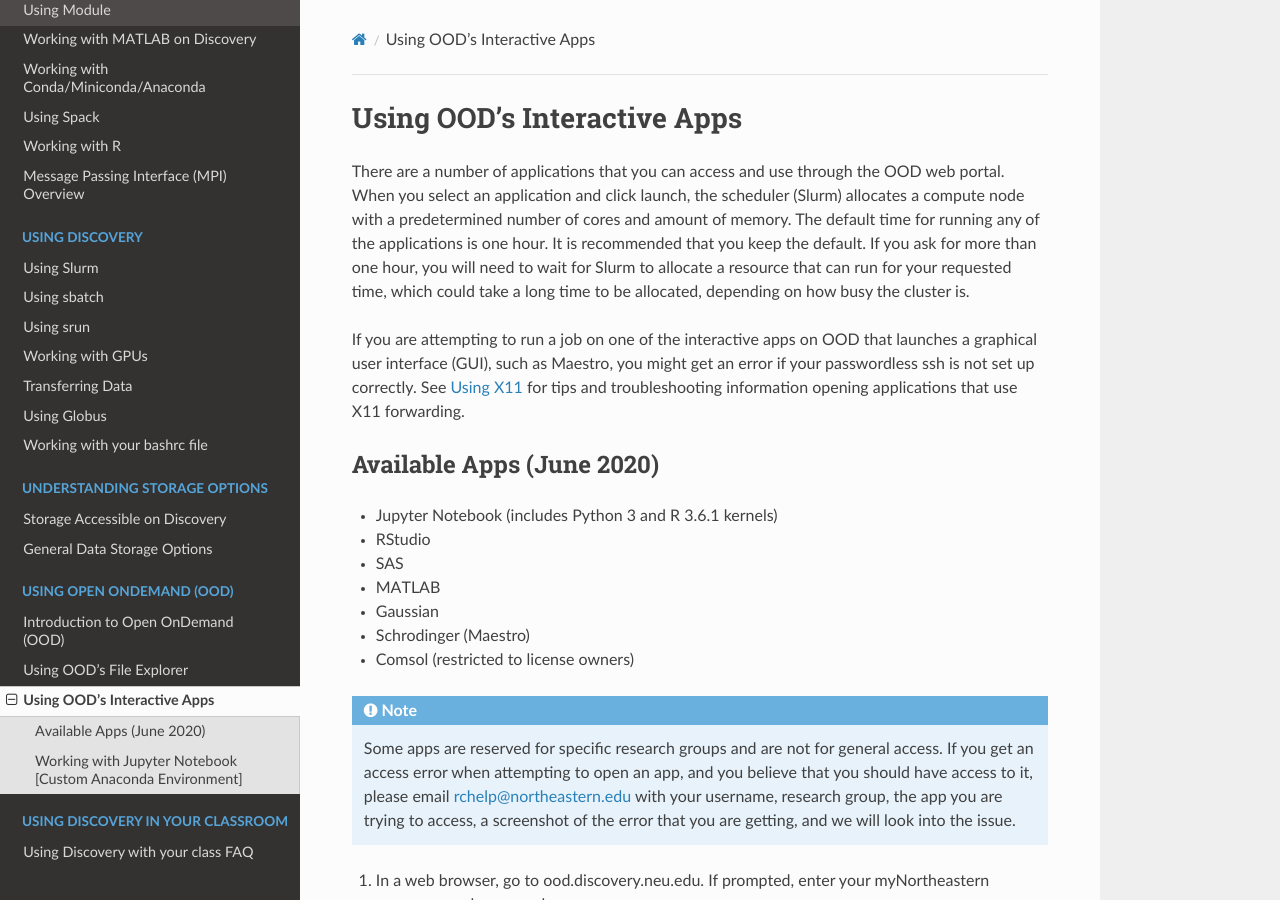
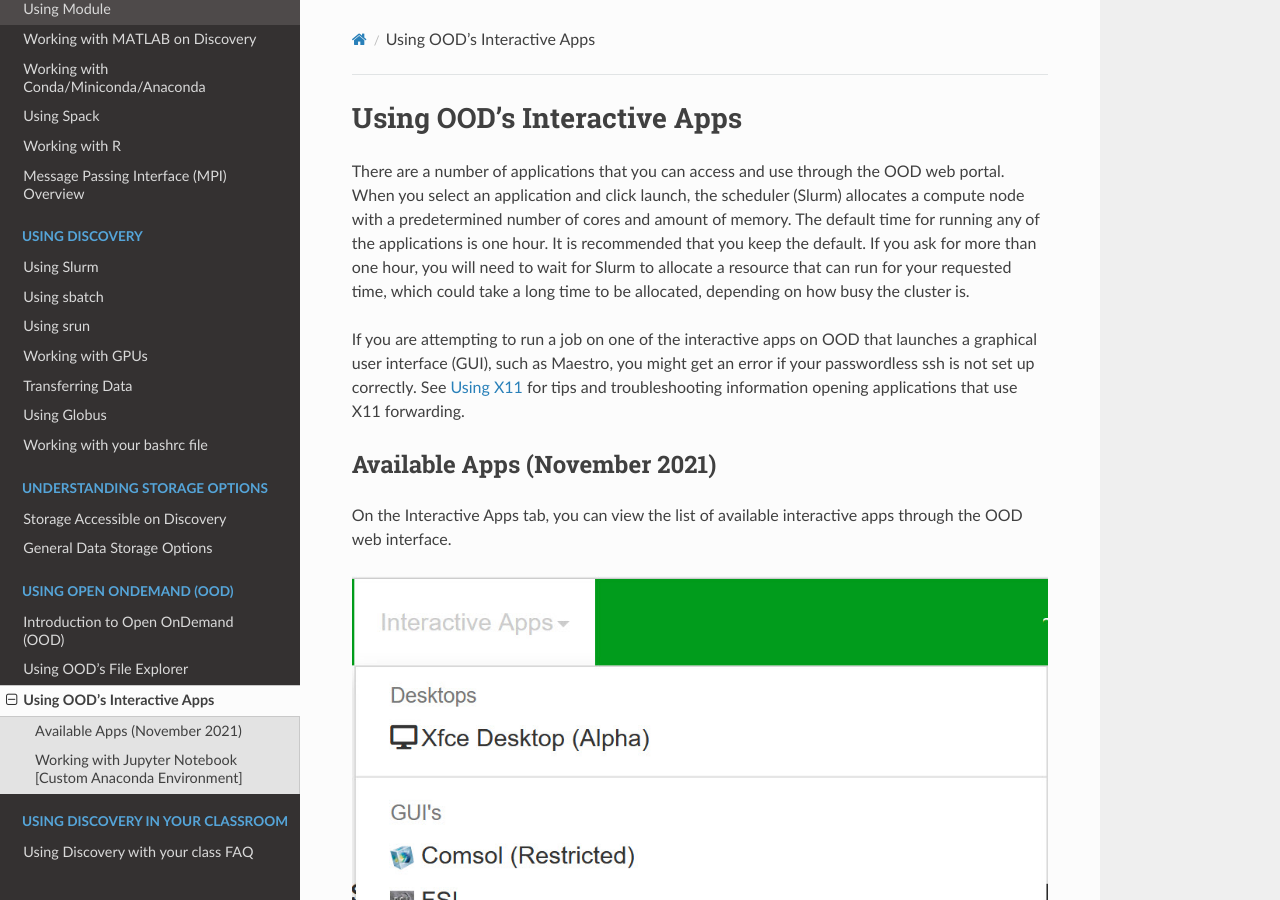
Before and after one commit to northeastern-rc/rc-public-documentation, a Sphinx documentation site: the page built from docs/source/using-ood/interactiveapps.rst, in a window 1280 px wide and 900 px high. Built offline with Sphinx 7.4.7 and the Read the Docs theme 2.0.0, drawn with Linux system fonts in a browser that asks for light colours; some of the changed text lies outside the part shown.

```diff
--- a/docs/source/first_steps/connect_windows.rst
+++ b/docs/source/first_steps/connect_windows.rst
@@ -1,3 +1,5 @@
+.. _connect_windows:
+
 **************************************
 Connecting to Discovery using Windows
 **************************************
--- a/docs/source/index.rst
+++ b/docs/source/index.rst
@@ -19,6 +19,7 @@ Northeastern University Research Computing
   first_steps/get_access
   first_steps/connect_mac
   first_steps/connect_windows
+  first_steps/connect_ood
 
 .. toctree::
    :maxdepth: 2
--- a/docs/source/using-discovery/srun.rst
+++ b/docs/source/using-discovery/srun.rst
@@ -9,9 +9,10 @@ time. After typing your ``srun`` command and options on the command line and pre
 you specified. Depending on what you specified, it can take a few minutes for Slurm to allocate those resources. You can view all of the
 ``srun`` options on the `Slurm documentation website <https://slurm.schedmd.com/archive/slurm-17.11.6/srun.html>`_.
 
-The following is an example of an ``srun`` command as run on a command line.
+The following image shows an example of an ``srun`` command as run on a command line.
 
 .. image:: /images/srun_example.jpg
+  :alt: image of the command line showing an example srun command
 
 ``srun`` examples
 ==================
--- a/docs/source/using-ood/interactiveapps.rst
+++ b/docs/source/using-ood/interactiveapps.rst
@@ -14,16 +14,12 @@ which could take a long time to be allocated, depending on how busy the cluster
 If you are attempting to run a job on one of the interactive apps on OOD that launches a graphical user interface (GUI), such as Maestro, you might get an error if your passwordless ssh is not set up
 correctly. See :ref:`using_x11` for tips and troubleshooting information opening applications that use X11 forwarding.
 
-Available Apps (June 2020)
-==========================
+Available Apps (November 2021)
+================================
+On the Interactive Apps tab, you can view the list of available interactive apps through the OOD web interface.
 
-* Jupyter Notebook (includes Python 3 and R 3.6.1 kernels)
-* RStudio
-* SAS
-* MATLAB
-* Gaussian
-* Schrodinger (Maestro)
-* Comsol (restricted to license owners)
+.. image:: /images/ood_apps_2021.jpg
+  :alt: A list of interactive apps on OOD including FSL, Gaussian, IGV, KNIME, MATLAB, Maestro, MySQL, SAS, SPSS, STATA, Jupyter Notebook.
 
 .. note::
    Some apps are reserved for specific research groups and are not for general access. If you get an access error when attempting to
@@ -35,7 +31,7 @@ Available Apps (June 2020)
 
 2. Select **Interactive Apps**, then select the application you want to use.
 
-3. Accept the default of 1 hour, and click **Launch**. You might have to wait a
+3. For most apps, keep the default options, and then click **Launch**. You might have to wait a
    minute or two for a compute node to be allocated with your requested time and resource.
 
 4. If you selected Jupyter Notebook, click **Connect to Jupyter**.
--- a/docs/source/welcome/welcome.rst
+++ b/docs/source/welcome/welcome.rst
@@ -22,3 +22,4 @@ in Holyoke, MA. MGHPCC is a 90,000 square foot, 15 megawatt research computing a
 houses computing resources for five institutions:  Northeastern, BU, Harvard, MIT, and UMass.
 
 .. image:: /images/discovery.png
+  :alt: an image of the data center at the Massachusetts Green High Performance Computing Center
```
Also changed, not shown: docs/source/first_steps/connect_ood.rst (added, +35 -0 lines), docs/source/images/ood_apps_2021.jpg (added), 1 other file.
